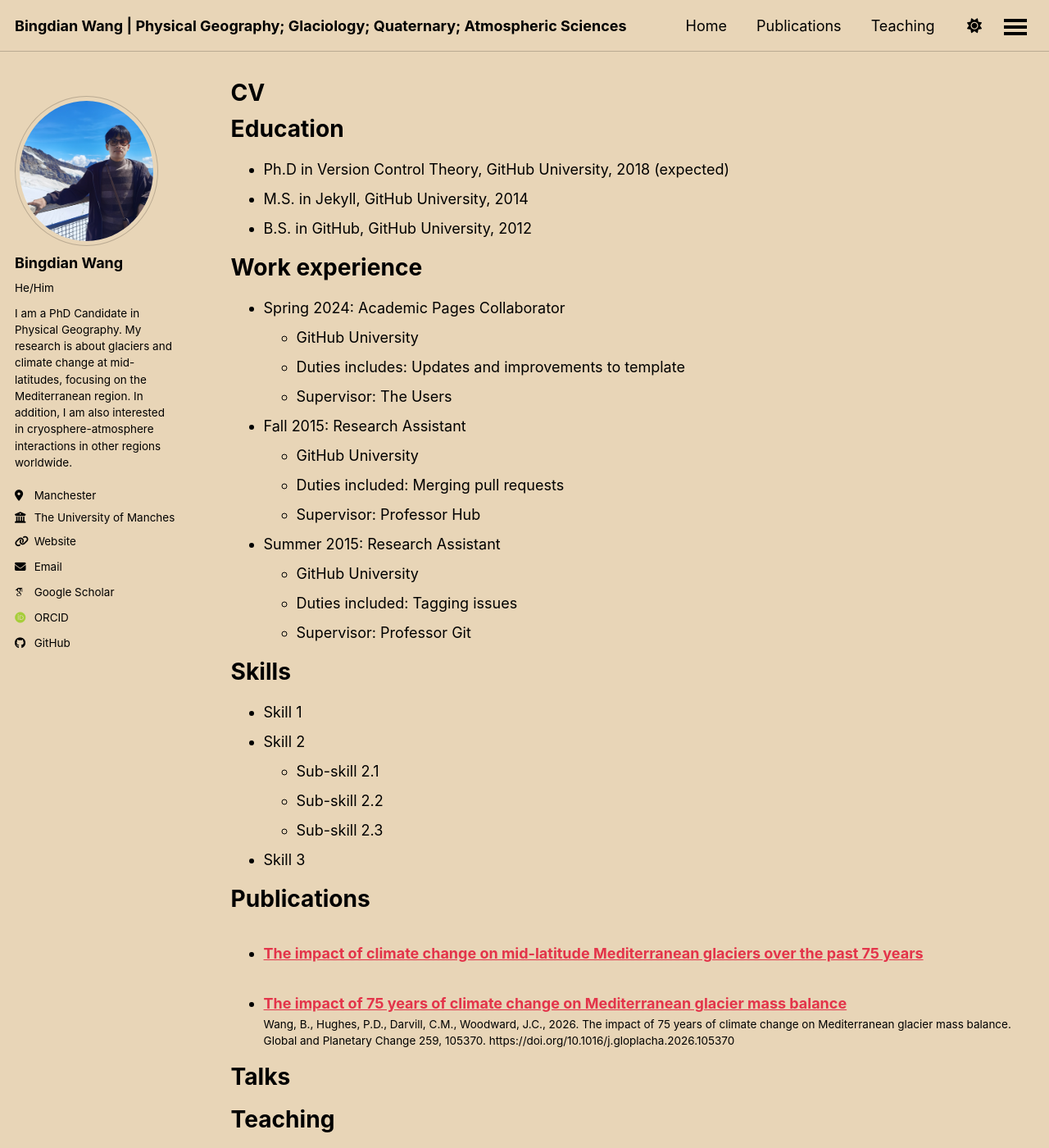
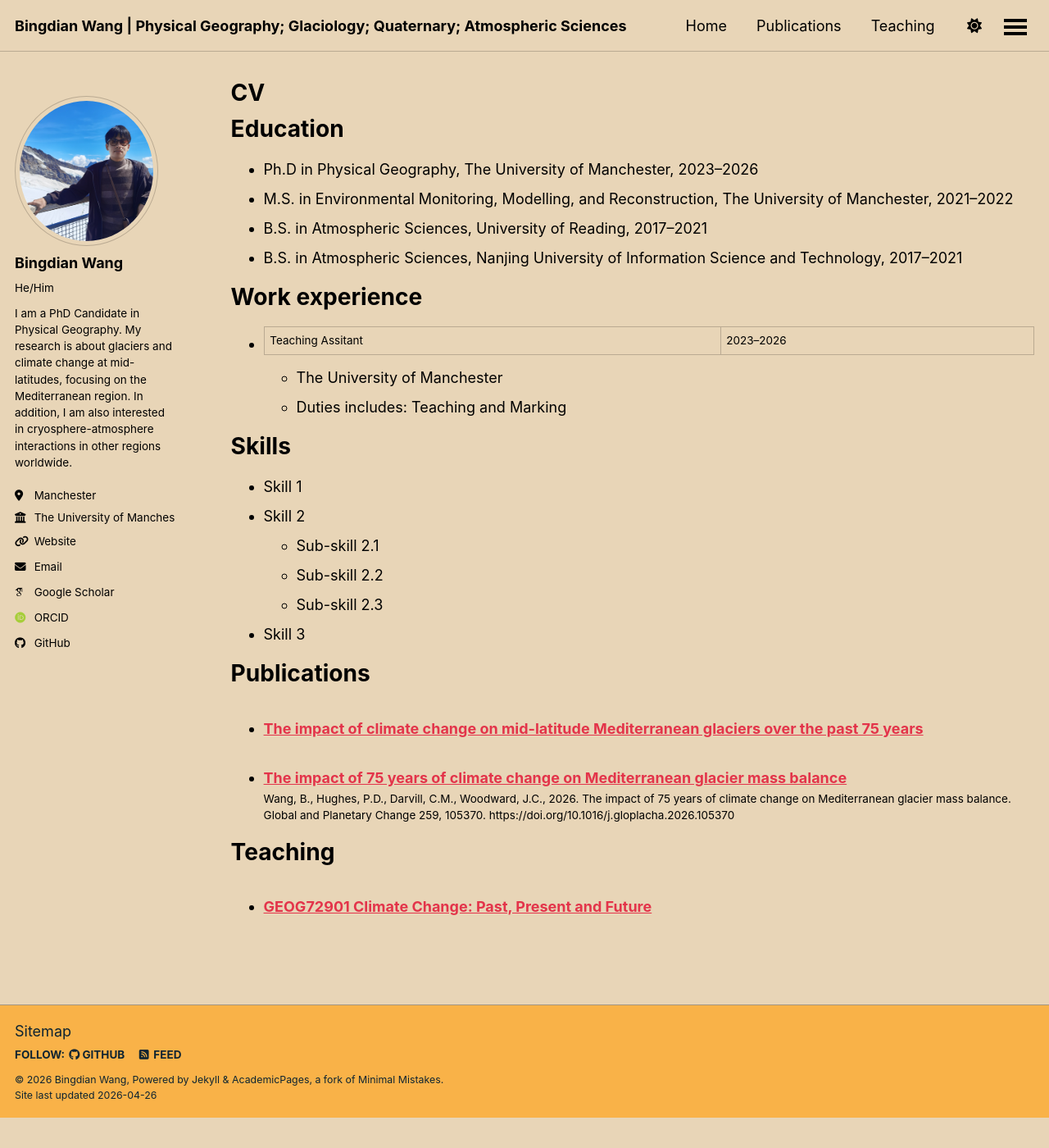
Before and after one commit to zero-gin/zero-gin.github.io, a Jekyll site: the page built from _pages/cv.md, in a window 1280 px wide and 1400 px high. Shown: the whole window at 82% size. Built offline with Jekyll 4.4.1, drawn with Linux system fonts in a browser that asks for light colours; some web fonts are replaced; a script bundle is joined from its source files by our own code; library files that are not in the unit come from our copies; some of the changed text lies outside the part shown.

Commit message:
Update cv.md

```diff
--- a/_pages/cv.md
+++ b/_pages/cv.md
@@ -11,26 +11,18 @@
 
 Education
 ======
-* Ph.D in Version Control Theory, GitHub University, 2018 (expected)
-* M.S. in Jekyll, GitHub University, 2014
-* B.S. in GitHub, GitHub University, 2012
+* Ph.D in Physical Geography, The University of Manchester, 2023–2026
+* M.S. in Environmental Monitoring, Modelling, and Reconstruction, The University of Manchester, 2021–2022
+* B.S. in Atmospheric Sciences, University of Reading, 2017–2021
+* B.S. in Atmospheric Sciences, Nanjing University of Information Science and Technology, 2017–2021
 
 Work experience
 ======
-* Spring 2024: Academic Pages Collaborator
-  * GitHub University
-  * Duties includes: Updates and improvements to template
-  * Supervisor: The Users
+* Teaching Assitant | 2023–2026
+  * The University of Manchester
+  * Duties includes: Teaching and Marking
 
-* Fall 2015: Research Assistant
-  * GitHub University
-  * Duties included: Merging pull requests
-  * Supervisor: Professor Hub
 
-* Summer 2015: Research Assistant
-  * GitHub University
-  * Duties included: Tagging issues
-  * Supervisor: Professor Git
 
 Skills
 ======
@@ -47,18 +39,9 @@
     {% include archive-single-cv.html %}
   {% endfor %}</ul>
 
-Talks
-======
-  <ul>{% for post in site.talks reversed %}
-    {% include archive-single-talk-cv.html  %}
-  {% endfor %}</ul>
 
 Teaching
 ======
   <ul>{% for post in site.teaching reversed %}
     {% include archive-single-cv.html %}
   {% endfor %}</ul>
-
-Service and leadership
-======
-* Currently signed in to 43 different slack teams
```
